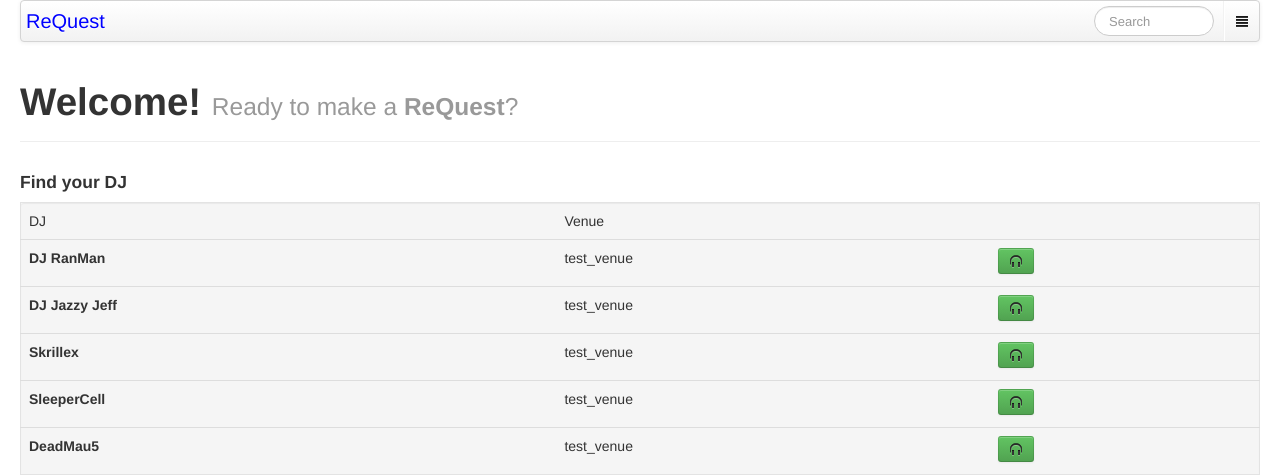
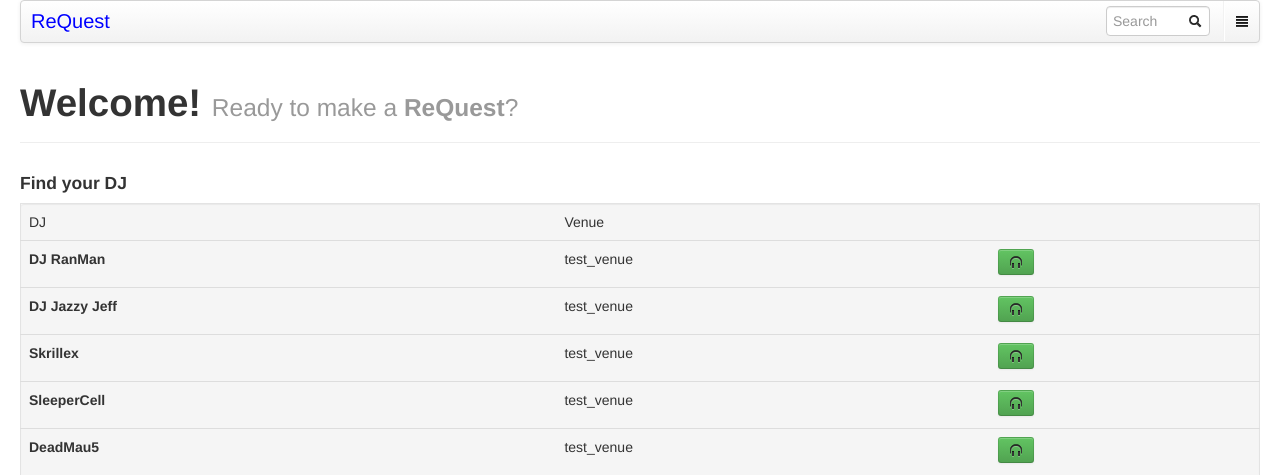
Before and after one commit to ericso/udj_app, a PHP site: page / in a window 1280 px wide. Shown: the top 475 px of the page. Run offline with PHP 8.4, Linux system fonts and the light colour scheme.

Commit message:
Fixes search box styling and adds a search icon.
This commit also adds notes to each change made in custom.css

```diff
--- a/assets/css/custom.css
+++ b/assets/css/custom.css
@@ -7,32 +7,53 @@
 	padding-top:6px;
 	}
 
-/* Moves the track/artist <h5> up in the table. */
+/* Moves the track/artist <h5> up in the queue table. */
 table h5 {
 	margin-top:0px;
 	}
 
 /* Makes mobile title blue */
+.navbar .brand {
+	color:blue;
+	text-decoration: none;
+	}
+/* Changes color on hover (does nothing for mobile layout).*/
 .navbar .brand:hover {
 	color:#777777;
 	text-decoration: none;
 	}
-.navbar .brand {
-	color:blue;
-	text-decoration: none;
+
+/* Changes the padding of dropdown button. */
+.navbar .nav > li > a {
+  	padding: 10px 10px 10px 12px;
+}
+
+/* Shortens navigation bar padding to fit mobie layout. */
+.navbar-inner {
+  	padding-right: 0px;
+  	padding-left: 10px;
+}
+
+/* Moves vertical divider closer to dropdown button */
+.navbar .nav .divider-vertical {
+  	margin-right: -2px;
+}
+
+/* Positions search icon in the search box */
+#search-icon {
+  	display: inline-block;
+  	position: relative;
+  	left: -12px;
+  	bottom: 2px;
 	}
 
-/* Changes the width of navbar and dropdown to fit on a mobile browser */
-.navbar .nav > li > a {
-  padding: 10px 10px 10px 12px;
-  margin-left: 0px;
+/* Removes bottom margin on search box */
+input[type="text"] {
+	margin-bottom: 6px;
+	margin-right: -10px;
 }
 
-.navbar-inner {
-  padding-right: 0px;
-  padding-left: 5px;
+/* Removes dropdown overlap on dropdown button */
+.dropdown-menu {
+	margin-top: 8px;
 }
-
-.navbar .nav .divider-vertical {
-  margin-right: -2px;
-}
--- a/index.html
+++ b/index.html
@@ -42,7 +42,7 @@
 				<div class="navbar-inner">
 					<a class="brand active" href="javascript:void(0)" id="index_tab" >ReQuest</a>
 					<ul class="nav pull-right">
-						<li><form class="navbar-search"><input type="text" class="search-query input-small" placeholder="Search"></form></li>
+						<li><form class="navbar-search"><input type="text" class="navbar-form input-small" placeholder="Search"><a href="" id="search-icon" class="icon-search"></a></form></li> <!-- This icon could be an advanced search feature or used as the search "button" -->
 	  					<li class="divider-vertical"></li>
   						<li class="dropdown">
     						<a href="#" class="dropdown-toggle" data-toggle="dropdown"><span class="icon-align-justify"></span></a>
```
